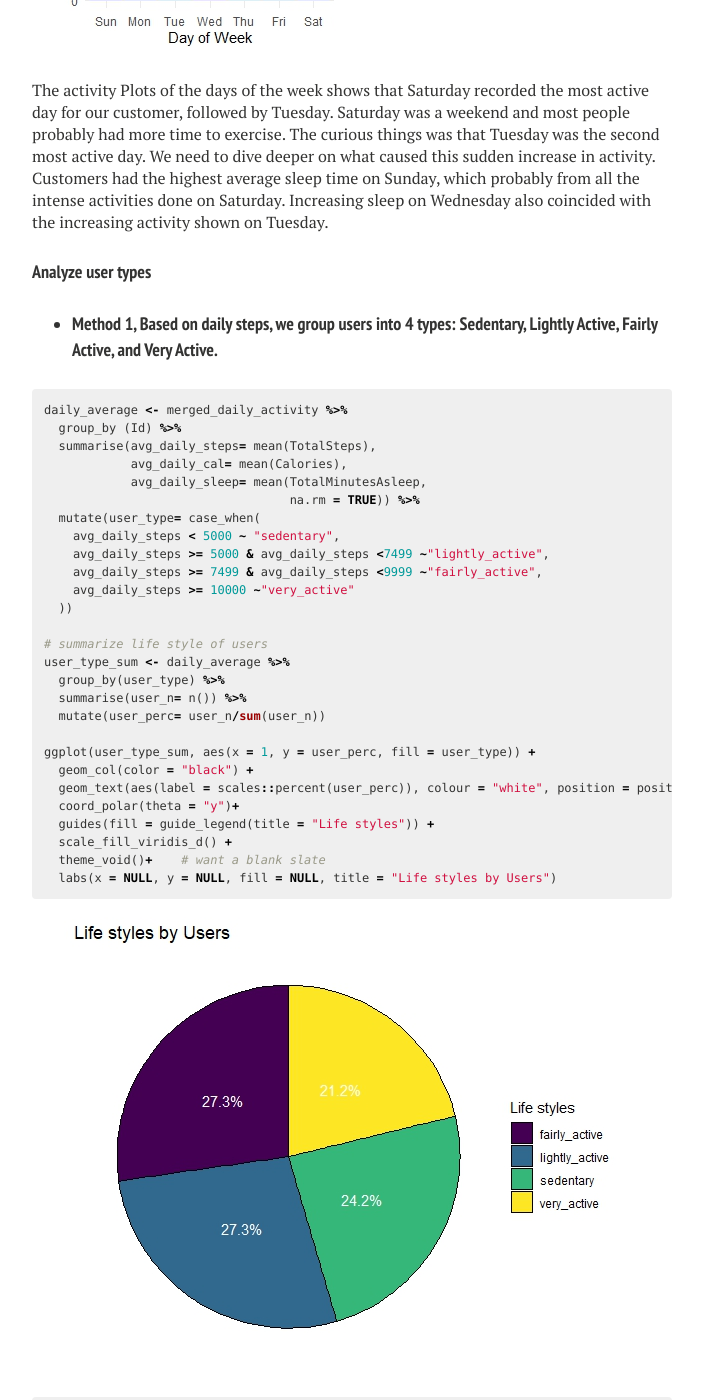
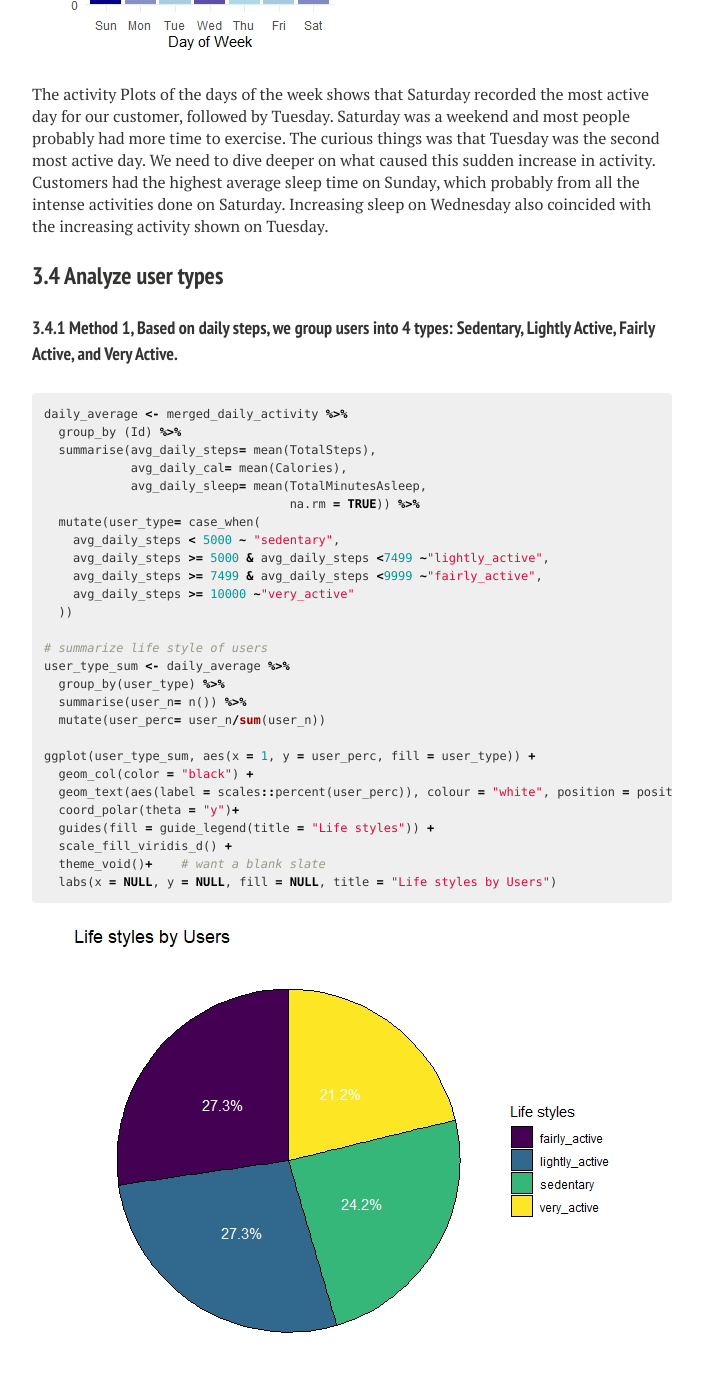
Before and after one commit to Janzhuj/janzhuj.github.io, a Jekyll site: the page built from _posts/2023-10-19-Customer-Usage-Data-Analysis-for-the-FitBit-Fitness-Tracker.md, in a window 1280 px wide and 1400 px high, scrolled down 7315 px. Shown: the whole window, without its empty margins (288-991 px from the left). Built offline with Jekyll 4.4.1, drawn with Linux system fonts in a browser that asks for light colours; nearby versions of some CDN libraries; library files that are not in the unit come from our copies; comment, search, counter and statistics services are not loaded; some of the changed text lies outside the part shown.

Commit message:
Update 2023-10-19-Customer-Usage-Data-Analysis-for-the-FitBit-Fitness-Tracker.md

```diff
--- a/_posts/2023-10-19-Customer-Usage-Data-Analysis-for-the-FitBit-Fitness-Tracker.md
+++ b/_posts/2023-10-19-Customer-Usage-Data-Analysis-for-the-FitBit-Fitness-Tracker.md
@@ -7,11 +7,11 @@
 comments: true
 ---
 
-## Introduction
+## 1. Introduction
 
 This project involves the analysis of customer usage data for a fitness tracker. Bellabeat, a company that produces FitBit fitness tracker specifically for women. The device can monitor the health vitals of its customers. Bellabeat conduct marketing analytics to expand their business. They have sampled [one-month usage data](https://www.kaggle.com/datasets/arashnic/fitbit) from thirty-three eligible Fitbit users, with their consent. Our task is to gain insights into how existing customers use their products, identify potential trends in Fitbit smart device usage, and leverage these insightful analyses to establish a new market strategy for Bellabeat.
 
-## Data Preparation
+## 2. Data Preparation
 
 Load Packages and libraries
 
@@ -126,9 +126,9 @@
 
 ![Rplot-0](/figs/2023-10-19-FitBit-Fitness-Tracker/Rplot-0.jpeg)
 
-## EDA
+## 3. EDA
 
-Correlation between numerical Variable
+### 3.1 Correlation between numerical Variable
 
 {% highlight r %}
 # Correlation without sleep related data (drop TrackerDistance for redundant with TotalDistance, sleep related columns for not all daily_activity have an equivalent daily_sleep recorded)
@@ -167,7 +167,7 @@
 ![Rplot-1-3](/figs/2023-10-19-FitBit-Fitness-Tracker/Rplot-1-3.jpeg)
 
 
-#### Analyze tracker Wearing Days by Users
+### 3.2 Analyze tracker Wearing Days by Users
 
 {% highlight r %}
 user_usagedays <- merged_daily_activity %>%
@@ -197,7 +197,7 @@
 
 ![Rplot-2](/figs/2023-10-19-FitBit-Fitness-Tracker/Rplot-2.jpeg)
 
-#### Analyze user activity behavior by weekday
+### 3.3 Analyze user activity behavior by weekday
 
 {% highlight r %}
 avg_weekday_activity <- merged_daily_activity %>%
@@ -224,8 +224,9 @@
 
 The activity Plots of the days of the week shows that Saturday recorded the most active day for our customer, followed by Tuesday. Saturday was a weekend and most people probably had more time to exercise. The curious things was that Tuesday was the second most active day. We need to dive deeper on what caused this sudden increase in activity. Customers had the highest average sleep time on Sunday, which probably from all the intense activities done on Saturday. Increasing sleep on Wednesday also coincided with the increasing activity shown on Tuesday.
 
-#### Analyze user types
-* ####  Method 1, Based on daily steps, we group users into 4 types: Sedentary, Lightly Active, Fairly Active, and Very Active.
+### 3.4 Analyze user types
+
+#### 3.4.1  Method 1, Based on daily steps, we group users into 4 types: Sedentary, Lightly Active, Fairly Active, and Very Active.
 
 {% highlight r %}
 daily_average <- merged_daily_activity %>%
```
Also changed, not shown: other parts of _posts/2023-10-19-Customer-Usage-Data-Analysis-for-the-FitBit-Fitness-Tracker.md (+2 -1 lines).
